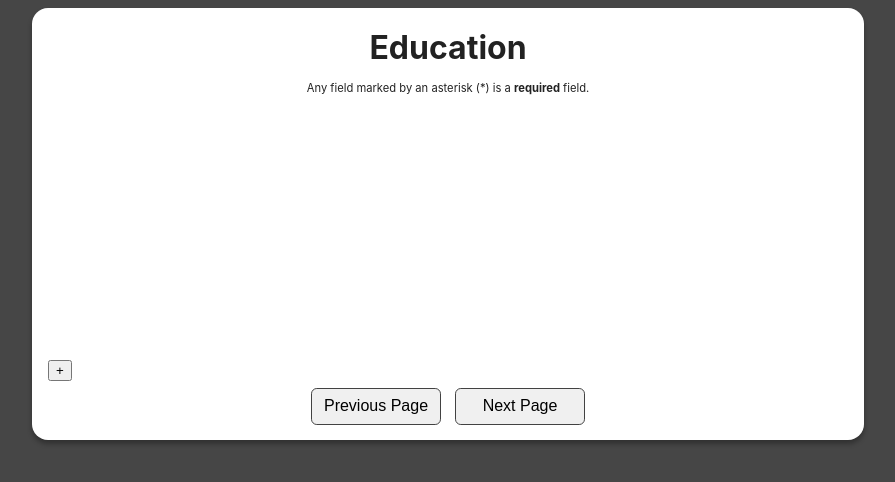
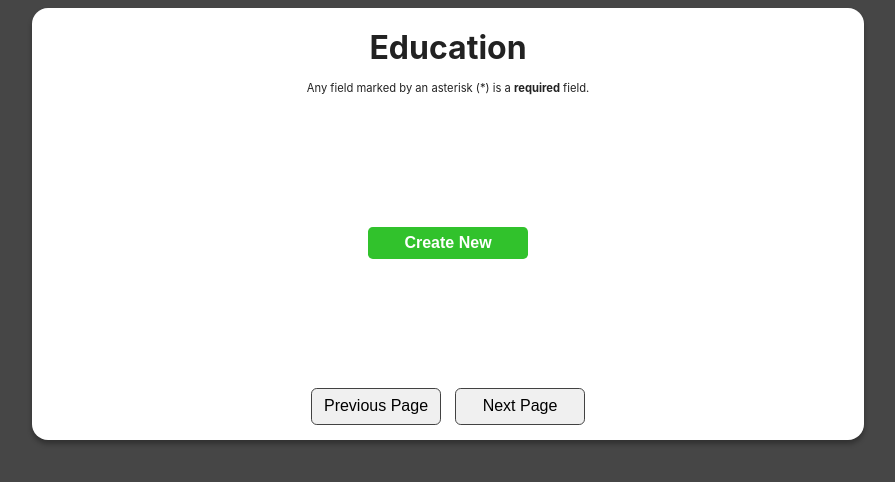
Before and after one commit to njcushing/odin-cv-application, a React (Vite) app: page / in a window 1280 px wide. Shown: the top 482 px of the page, without its empty margins (192-1087 px from the left). Built offline with nearby package versions, Linux system fonts and the light colour scheme.

Commit message:
Complete basic styling for Education page

```diff
--- a/src/components/ButtonBasic.jsx
+++ b/src/components/ButtonBasic.jsx
@@ -1,6 +1,7 @@
 const ButtonBasic = ({
 
     buttonText = "Button",
+    classNames = [],
     clickHandler = null,
 
 }) => {
@@ -9,9 +10,7 @@ const ButtonBasic = ({
         <>
         <button
             onClick={clickHandler}
-            className={[
-                "ButtonBasic"
-            ]}
+            className={["ButtonBasic"].concat(classNames).join(" ")}
         >
             {buttonText}
         </button>
--- a/src/components/DatePicker.jsx
+++ b/src/components/DatePicker.jsx
@@ -3,29 +3,24 @@ const DatePicker = ({
     label = "",
     inputID = "",
     date = "",
+    classNames = [],
     changeHandler = null,
 
 }) => {
 
     return (
         <div
-            className={[
-                "DatePicker"
-            ]}
+            className={["DatePicker"].concat(classNames).join(" ")}
         >
             <label
                 htmlFor={inputID}
-                className={[
-                    "DatePicker-label"
-                ]}
+                className={["DatePicker-label"]}
             >
             {label}
             </label>
             <input
                 id={inputID}
-                className={[
-                    "DatePicker-input"
-                ]}
+                className={["DatePicker-input"]}
                 type="date"
                 onChange={changeHandler}
                 value={date}
--- a/src/components/Form.jsx
+++ b/src/components/Form.jsx
@@ -153,8 +153,6 @@ function Form() {
                 <div className={classNames.formContainer}>
                 <h2 className={classNames.formSectionTitle}>Education</h2>
                 {requiredFieldWarning}
-                <h4 className={classNames.textRegular}>Please include some examples
-                of where and what you have studied</h4>
                 <div className={classNames.previousEducationContainer}>
                     {[...previousEducation.keys()].map((uniqueID) => {
                         const education = previousEducation.get(uniqueID);
@@ -164,21 +162,22 @@ function Form() {
                                 key={uniqueID}
                             >
                             <InputSingleLine
-                                label="Institution: "
+                                label="Institution*: "
                                 inputType="text"
                                 inputValue={education.institution}
                                 inputID={`personal-info-institution-name-${education.uniqueID}`}
+                                classNames={["institution-name"]}
                                 changeHandler={(e) => {
                                     var previousEducationCopy = new Map(JSON.parse(JSON.stringify(Array.from(previousEducation))));
                                     previousEducationCopy.get(uniqueID).institution = e.target.value;
                                     setPreviousEducation(previousEducationCopy);
                                 }}
                             />
-                            <label>
                             <TextBox
                                 label="Qualifications: "
                                 textBoxText={education.qualifications}
                                 textareaID={`personal-info-qualifications-${education.uniqueID}`}
+                                classNames={["qualifications"]}
                                 changeHandler={(e) => {
                                     var previousEducationCopy = new Map(JSON.parse(JSON.stringify(Array.from(previousEducation))));
                                     previousEducationCopy.get(uniqueID).qualifications = e.target.value;
@@ -188,11 +187,11 @@ function Form() {
                                 scrollable={true}
                                 maxLength={500}
                             />
-                            </label>
                             <DatePicker
-                                label="Start Date: "
+                                label="Start Date*: "
                                 inputID={`personal-info-start-date-${education.uniqueID}`}
                                 date={education.startDate}
+                                classNames={["start-date"]}
                                 changeHandler={(e) => {
                                     var previousEducationCopy = new Map(JSON.parse(JSON.stringify(Array.from(previousEducation))));
                                     previousEducationCopy.get(uniqueID).startDate = e.target.value;
@@ -206,9 +205,10 @@ function Form() {
                                 }}
                             />
                             <DatePicker
-                                label="End Date: "
+                                label="End Date*: "
                                 inputID={`personal-info-end-date-${education.uniqueID}`}
                                 date={education.endDate}
+                                classNames={["end-date"]}
                                 changeHandler={(e) => {
                                     var previousEducationCopy = new Map(JSON.parse(JSON.stringify(Array.from(previousEducation))));
                                     previousEducationCopy.get(uniqueID).endDate = e.target.value;
@@ -232,10 +232,9 @@ function Form() {
                             </div>
                         )
                     })}
-                </div>
                     <div className={classNames.addFieldButton}>
                         <ButtonBasic
-                        buttonText="+"
+                            buttonText="Create New"
                             clickHandler={() => {
                                 var newEducation = previousEducationNew();
                                 var uniqueID = newEducation.uniqueID;
@@ -244,6 +243,7 @@ function Form() {
                                 setPreviousEducation(previousEducationCopy);
                             }}
                         />
+                    </div>
                 </div>
                 <div className={classNames.pageButtons}>
                     <ButtonBasic buttonText="Previous Page" clickHandler={() =>
--- a/src/components/InputSingleLine.jsx
+++ b/src/components/InputSingleLine.jsx
@@ -4,21 +4,18 @@ const InputSingleLine = ({
     inputType = "text",
     inputValue = "",
     inputID = "",
+    classNames = [],
     changeHandler = null,
 
 }) => {
 
     return (
         <div
-            className={[
-                "InputSingleLine"
-            ]}
+            className={["InputSingleLine"].concat(classNames).join(" ")}
         >
         <label
             htmlFor={inputID}
-            className={[
-                "InputSingleLine-label"
-            ]}
+            className={["InputSingleLine-label"]}
         >
             {label}
         </label>
@@ -27,9 +24,7 @@ const InputSingleLine = ({
             type={inputType}
             value={inputValue}
             onChange={changeHandler}
-            className={[
-                "InputSingleLine-input"
-            ]}
+            className={["InputSingleLine-input"]}
         >
         </input>
         </div>
--- a/src/components/TextBox.jsx
+++ b/src/components/TextBox.jsx
@@ -3,6 +3,7 @@ const TextBox = ({
     label="",
     textBoxText = "",
     textareaID = "",
+    classNames = [],
     changeHandler = null,
     resize = "none",
     scrollable = true,
@@ -17,23 +18,17 @@ const TextBox = ({
 
     return (
         <div
-            className={[
-                "TextBox"
-            ]}
+            className={["TextBox"].concat(classNames).join(" ")}
         >
         <label
-            className={[
-                "TextBox-label"
-            ]}
+            className={["TextBox-label"]}
             htmlFor={textareaID}
         >
             {label}
         </label>
         <textarea
             id={textareaID}
-            className={[
-                "TextBox-textarea"
-            ]}
+            className={["TextBox-textarea"]}
             onChange={changeHandler}
             value={textBoxText}
             maxLength={maxLength}
--- a/src/styles/Form.css
+++ b/src/styles/Form.css
@@ -25,41 +25,16 @@
     text-align: center;
 }
 
-.cv-application-personal-info-container {
-    align-self: center;
-    display: flex;
-    flex-direction: column;
-    gap: 0.4rem;
-}
-
-.cv-application-previous-education-container,
-.cv-application-previous-education-element {
-    display: flex;
-    flex-direction: column;
-    gap: 0.4rem;
-}
-
-.cv-application-personal-info-container .InputSingleLine,
-.cv-application-previous-education-container .cv-application-previous-education-element .InputSingleLine,
-.cv-application-previous-education-container .cv-application-previous-education-element .TextBox,
-.cv-application-previous-education-container .cv-application-previous-education-element .DatePicker {
-    display: grid;
-    grid-template-columns: 1fr auto 14%;
-    padding: 0rem 0.4rem;
-    gap: 1rem;
-}
-.cv-application-personal-info-container .InputSingleLine-label,
-.cv-application-previous-education-container .cv-application-previous-education-element .InputSingleLine-label,
-.cv-application-previous-education-container .cv-application-previous-education-element .TextBox-label,
-.cv-application-previous-education-container .cv-application-previous-education-element .DatePicker-label {
+.InputSingleLine-label,
+.TextBox-label,
+.DatePicker-label {
     align-self: center;
     color: black;
     text-align: end;
 }
-.cv-application-personal-info-container .InputSingleLine-input,
-.cv-application-previous-education-container .cv-application-previous-education-element .InputSingleLine-input,
-.cv-application-previous-education-container .cv-application-previous-education-element .TextBox-textarea,
-.cv-application-previous-education-container .cv-application-previous-education-element .DatePicker-input {
+.InputSingleLine-input,
+.TextBox-textarea,
+.DatePicker-input {
     align-self: center;
     width: 24rem;
     height: 1.8rem;
@@ -69,22 +44,106 @@
     font-size: 1.2rem;
     padding: 0rem 0.4rem;
 }
-.cv-application-previous-education-container .cv-application-previous-education-element .TextBox-textarea {
-    height: 10rem;
-}
-.cv-application-personal-info-container .InputSingleLine-input:hover,
-.cv-application-previous-education-container .cv-application-previous-education-element .InputSingleLine-input:hover,
-.cv-application-previous-education-container .cv-application-previous-education-element .TextBox-textarea:hover,
-.cv-application-previous-education-container .cv-application-previous-education-element .DatePicker-input:hover {
+.InputSingleLine-input:hover,
+.TextBox-textarea:hover,
+.DatePicker-input:hover {
     outline: 2px solid rgb(37, 37, 37);
 }
-.cv-application-personal-info-container .InputSingleLine-input:focus,
-.cv-application-previous-education-container .cv-application-previous-education-element .InputSingleLine-input:focus,
-.cv-application-previous-education-container .cv-application-previous-education-element .TextBox-textarea:focus,
-.cv-application-previous-education-container .cv-application-previous-education-element .DatePicker-input:focus {
+.InputSingleLine-input:focus,
+.TextBox-textarea:focus,
+.DatePicker-input:focus {
     outline: 2px solid rgb(37, 37, 37);
     background-color: rgba(0, 0, 0, 0.03);
     box-shadow: 0px 4px 5px -0px rgba(0, 0, 0, 0.3);
+}
+
+.cv-application-personal-info-container {
+    align-self: center;
+    display: flex;
+    flex-direction: column;
+    gap: 0.4rem;
+}
+.cv-application-personal-info-container .InputSingleLine {
+    display: grid;
+    grid-template-columns: 1fr auto 14%;
+    padding: 0rem 0.4rem;
+    gap: 1rem;
+}
+
+.cv-application-previous-education-container {
+    display: grid;
+    grid-template-rows: auto;
+    padding: 1rem 0.2rem;
+    gap: 1rem;
+}
+.cv-application-previous-education-element {
+    place-self: center;
+    display: flex;
+    flex-direction: column;
+    gap: 0.4rem;
+}
+.cv-application-previous-education-element .institution-name {
+    grid-area: 1 / 1 / 2 / 2;
+    display: grid;
+    grid-template-columns: 1fr auto;
+    gap: 1rem;
+}
+.cv-application-previous-education-element .qualifications {
+    grid-area: 2 / 1 / 3 / 2;
+    display: grid;
+    grid-template-columns: 1fr auto;
+    gap: 1rem;
+}
+.cv-application-previous-education-element .qualifications .TextBox-textarea {
+    height: 10rem;
+}
+.cv-application-previous-education-element .start-date {
+    grid-area: 3 / 1 / 4 / 2;
+    display: grid;
+    grid-template-columns: 1fr auto;
+    gap: 1rem;
+}
+.cv-application-previous-education-element .end-date {
+    grid-area: 4 / 1 / 5 / 2;
+    display: grid;
+    grid-template-columns: 1fr auto;
+    gap: 1rem;
+}
+.cv-application-previous-education-element .ButtonBasic,
+.cv-application-add-field-button .ButtonBasic {
+    border-radius: 0.3rem;
+    border: none;
+    font-size: 1rem;
+    font-weight: bold;
+    color: rgb(255, 255, 255);
+    padding: 0.2rem 0.4rem;
+}
+.cv-application-previous-education-element .ButtonBasic {
+    width: 7rem;
+    height: 1.8rem;
+    place-self: end;
+    grid-area: 5 / 1 / 6 / 2;
+    background-color: #e73333;
+}
+.cv-application-previous-education-element .ButtonBasic:hover {
+    background-color: #f54e4e;
+}
+.cv-application-previous-education-element .ButtonBasic:active {
+    background-color: #c51717;
+}
+.cv-application-add-field-button {
+    place-self: center;
+}
+.cv-application-add-field-button .ButtonBasic {
+    width: 10rem;
+    height: 2rem;
+    background-color: #31c22c;
+}
+.cv-application-add-field-button .ButtonBasic:hover {
+    background-color: #4bdb46;
+}
+.cv-application-add-field-button .ButtonBasic:active {
+    background-color: #23aa1f;
 }
 
 .cv-application-inputs-area {
```
Lines whose indentation alone changed are shown as unchanged.
